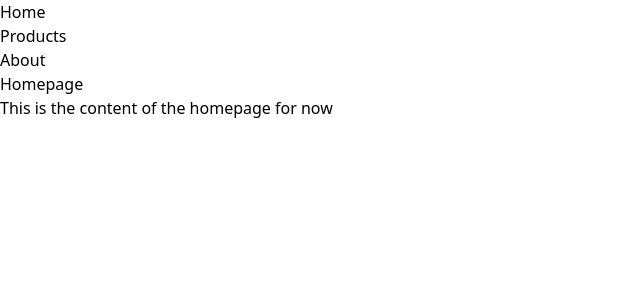
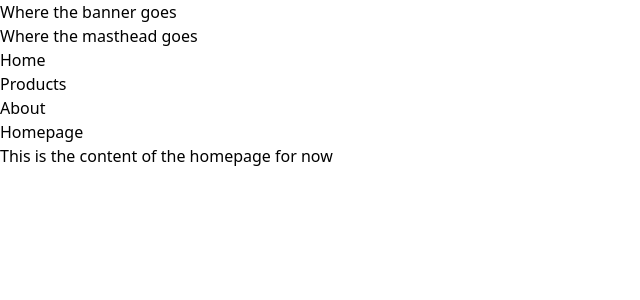
Before and after one commit to lsapundzic/b2b-store-frontend, a Next.js app: page / in a window 1280 px wide. Shown: the top 300 px of the page, without its empty margins (0-640 px from the left). Built offline with nearby package versions, Linux system fonts and the light colour scheme.

Commit message:
Enabled three header components

```diff
--- a/src/components/Header/Header.jsx
+++ b/src/components/Header/Header.jsx
@@ -9,8 +9,8 @@ import Navbar from "/src/components/header/fragments/Navbar.jsx";
 export default function Header() {
   return (
     <header>
-      {/* <Banner />
-      <Masthead /> */}
+      <Banner />
+      <Masthead />
       <Navbar />
     </header>
   );
--- a/src/components/Header/fragments/Banner.jsx
+++ b/src/components/Header/fragments/Banner.jsx
@@ -0,0 +1,7 @@
+export default function Banner() {
+  return (
+    <div>
+      <p>Where the banner goes</p>
+    </div>
+  );
+}
--- a/src/components/Header/fragments/Masthead.jsx
+++ b/src/components/Header/fragments/Masthead.jsx
@@ -0,0 +1,7 @@
+export default function Masthead() {
+  return (
+    <div>
+      <p>Where the masthead goes</p>
+    </div>
+  );
+}
```
